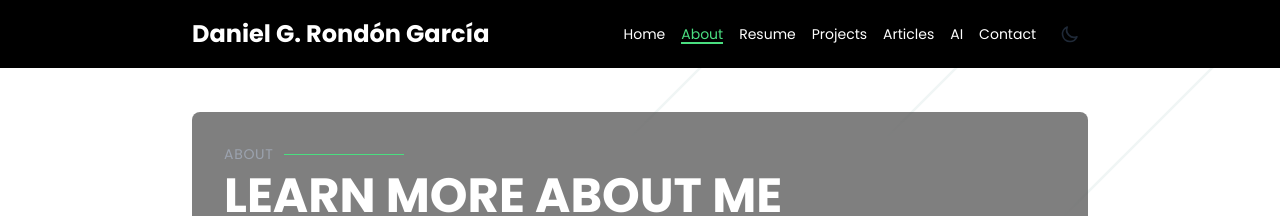
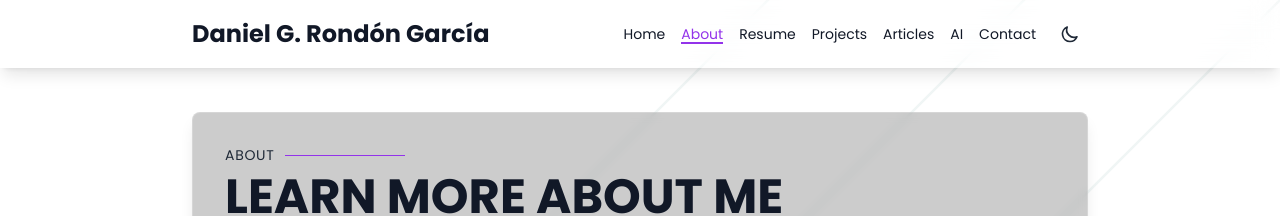
Before and after one commit to DanielRondonGarcia/DanielRondonGarcia.github.io, a Next.js app: page / in a window 1280 px wide. Both pictures are taken after a click on the button "About". Shown: the top 216 px of the page. Built offline with nearby package versions, Linux system fonts and the light colour scheme.

Commit message:
fix: se ajusta modo claro en componentes

```diff
--- a/src/components/ContentCard.tsx
+++ b/src/components/ContentCard.tsx
@@ -18,11 +18,11 @@ const ContentCard: React.FC<ContentCardProps> = ({
     className = '',
 }) => {
     return (
-        <div className={`rounded-lg bg-black text-white p-8 max-w-${maxWidth} mx-auto ${isTransparent ? 'bg-black bg-opacity-50 backdrop-filter backdrop-blur-lg rounded-lg' : ''} p-8 ${className}`}>
+        <div className={`backdrop-filter backdrop-blur-sm border border-white/20 shadow-lg rounded-lg p-8 max-w-${maxWidth} mx-auto ${isTransparent ? 'bg-black bg-opacity-20 border-white/20' : ''} p-8 ${className}`}>
             <div className="relative mb-4">
                 {subtitle && (
                     <div className="flex items-center relative mb-2">
-                        <h2 className="text-sm uppercase tracking-wider text-gray-400">{subtitle}</h2>
+                        <h2 className="text-sm uppercase tracking-wider text-gray-800 dark:text-gray-400">{subtitle}</h2>
                         <div className="w-[120px] h-[1px] mx-[10px] my-1 bg-[var(--primary-color)]"></div>
                     </div>
                 )}
--- a/src/components/Header.tsx
+++ b/src/components/Header.tsx
@@ -27,7 +27,7 @@ export default function Header({ activeSection, setActiveSection, isScrolled }:
             onClick={() => setActiveSection(item.href)}
             className={`
               hover:text-[var(--primary-color)] transition-colors relative
-              ${activeSection === item.href ? 'text-[var(--primary-color)]' : activeSection === 'home' && !isScrolled ? 'text-[var(--text-primary)]' : 'text-white'}
+              ${activeSection === item.href ? 'text-[var(--primary-color)]' : activeSection === 'home' ? 'text-[var(--text-primary)]' : ''}
               group
             `}
           >
@@ -57,18 +57,14 @@ export default function Header({ activeSection, setActiveSection, isScrolled }:
     <header
       className={`
         fixed left-0 right-0 top-0 z-50 transition-all duration-500 ease-in-out
-        ${activeSection !== 'home' && !isScrolled
-          ? 'bg-black dark:bg-black'
-          : isScrolled
-            ? 'bg-black dark:bg-black'
-            : 'bg-transparent'}
+        ${activeSection !== 'home' ? 'backdrop-blur-md backdrop-filter bg-white/10 dark:bg-black/20 shadow-lg' : ''}
       `}
     >
       <nav className="container max-w-4xl mx-auto px-4 md:px-0 py-4">
         <div className="flex justify-between items-center">
           <div className="text-2xl font-bold">
             {activeSection !== 'home' && (
-              <button onClick={() => setActiveSection('home')} className="text-white hover:text-[var(--primary-color)] transition-colors">{process.env.NEXT_PUBLIC_NAME}</button>
+              <button onClick={() => setActiveSection('home')} className="hover:text-[var(--primary-color)] transition-colors">{process.env.NEXT_PUBLIC_NAME}</button>
             )}
           </div>
 
--- a/src/components/Projects.tsx
+++ b/src/components/Projects.tsx
@@ -10,21 +10,21 @@ interface ProjectCardProps {
 }
 
 const ProjectCard: React.FC<ProjectCardProps> = ({ icon, title, description, url }) => (
-  <div className="bg-gray-900 p-6 rounded-lg transition-all duration-300 hover:text-[var(--primary-color-500)] group">
+  <div className="bg-white dark:bg-gray-900 p-6 rounded-lg shadow-md transition-all duration-300 hover:text-[var(--primary-color-500)] group">
     <div className="flex justify-center mb-4">
-      <div className="bg-gray-800 text-[var(--primary-color-500)] p-4 rounded-lg transition-all duration-300 group-hover:bg-white">
-        <i className={`${icon} text-3xl text-white group-hover:text-[var(--primary-color-500)]`}></i>
+      <div className="bg-gray-100 dark:bg-gray-800 text-[var(--primary-color-500)] p-4 rounded-lg transition-all duration-300 group-hover:bg-white">
+        <i className={`${icon} text-3xl text-gray-800 dark:text-white group-hover:text-[var(--primary-color-500)]`}></i>
       </div>
     </div>
-    <h3 className="text-xl font-bold mb-2 text-center group-hover:text-[var(--primary-color-500)]">{title}</h3>
-    <p className="text-gray-400 text-center group-hover:text-gray-200">{description}</p>
+    <h3 className="text-xl font-bold mb-2 text-center text-gray-900 dark:text-white group-hover:text-[var(--primary-color-500)]">{title}</h3>
+    <p className="text-gray-600 dark:text-gray-400 text-center group-hover:text-gray-900 dark:group-hover:text-gray-200">{description}</p>
     {url && (
       <div className="mt-4 text-center">
         <a
           href={url}
           target="_blank"
           rel="noopener noreferrer"
-          className="inline-block px-4 py-2 bg-gray-800 text-[var(--primary-color-500)] rounded hover:bg-[var(--primary-color-500)] hover:text-white transition-all duration-300"
+          className="inline-block px-4 py-2 bg-gray-100 dark:bg-gray-800 text-[var(--primary-color-500)] rounded hover:bg-[var(--primary-color-500)] hover:text-white transition-all duration-300"
         >
           View Project
         </a>
--- a/src/components/Timeline.tsx
+++ b/src/components/Timeline.tsx
@@ -31,7 +31,7 @@ export const TimelineItem: React.FC<TimelineItemProps> = ({
         {period && (
           <div className="relative mb-2">
             <div className="absolute left-[-1.5rem] top-1/2 w-6 h-0.5 bg-gray-700"></div>
-            <p className="font-bold inline-block bg-black bg-gray-700 backdrop-filter backdrop-blur-sm px-3 py-1 rounded border border-gray-700 text-[var(--primary-color)]">
+            <p className="font-bold inline-block bg-black text-white dark:bg-gray-700 backdrop-filter backdrop-blur-sm px-3 py-1 rounded border border-gray-700 text-[var(--primary-color)]">
               <span className="mr-1">{period}</span>
             </p>
           </div>
--- a/src/pages/index.tsx
+++ b/src/pages/index.tsx
@@ -5,7 +5,7 @@ import Footer from '@/components/Footer'
 import Header from '@/components/Header'
 import Resume from '@/components/Resume'
 import Contact from '@/components/Contact'
-import { useState, useEffect } from 'react'
+import { useState } from 'react'
 import Articles from '@/components/Articles'
 import Projects from '@/components/Projects'
 import SocialIcons from '@/components/SocialIcons'
@@ -13,16 +13,6 @@ import Introduction from '@/components/Introduction'
 
 export default function Home() {
   const [activeSection, setActiveSection] = useState('home')
-  const [isScrolled, setIsScrolled] = useState(false)
-
-  useEffect(() => {
-    const handleScroll = () => {
-      setIsScrolled(window.scrollY > 100)
-    }
-
-    window.addEventListener('scroll', handleScroll)
-    return () => window.removeEventListener('scroll', handleScroll)
-  }, [])
 
   return (
     <div className="min-h-screen bg-white dark:bg-gradient-to-br dark:from-gray-900 dark:to-black text-gray-900 dark:text-white relative overflow-hidden">
@@ -35,7 +25,7 @@ export default function Home() {
 
       <div className="absolute inset-0 bg-[url('/curved-lines.svg')] bg-no-repeat bg-cover text-black dark:text-white opacity-20"></div>
 
-      <Header activeSection={activeSection} setActiveSection={setActiveSection} isScrolled={isScrolled} />
+      <Header activeSection={activeSection} setActiveSection={setActiveSection} isScrolled={false} />
 
       <div className={`container mx-auto px-4 py-8 relative z-10 flex flex-col min-h-screen ${activeSection !== 'home' ? 'mt-20' : ''}`}>
         <main className={`flex-grow flex flex-col ${activeSection === 'home' ? 'justify-center' : ''}`}>
--- a/src/styles/globals.css
+++ b/src/styles/globals.css
@@ -6,10 +6,10 @@
 
 /* Light mode */
 :root {
-  --primary-color: rgb(74 222 128);
-  --primary-color-500: rgb(34 197 94);
-  --primary-color-600: rgb(22 163 74);
-  --primary-color-700: rgb(21 128 61);
+  --primary-color: rgb(147, 51, 234);
+  --primary-color-500: rgb(126, 34, 206);
+  --primary-color-600: rgb(107, 33, 168);
+  --primary-color-700: rgb(88, 28, 135);
 
   --text-secondary: #4a5568;
   --text-accent: rgb(74 222 128);
@@ -20,6 +20,11 @@
 
 /* Dark mode */
 :root[class~="dark"] {
+  --primary-color: rgb(74 222 128);
+  --primary-color-500: rgb(34 197 94);
+  --primary-color-600: rgb(22 163 74);
+  --primary-color-700: rgb(21 128 61);
+
   --text-primary: #ffffff;
   --text-secondary: #a3a3a3;
   --text-accent: rgb(74 222 128);
```
